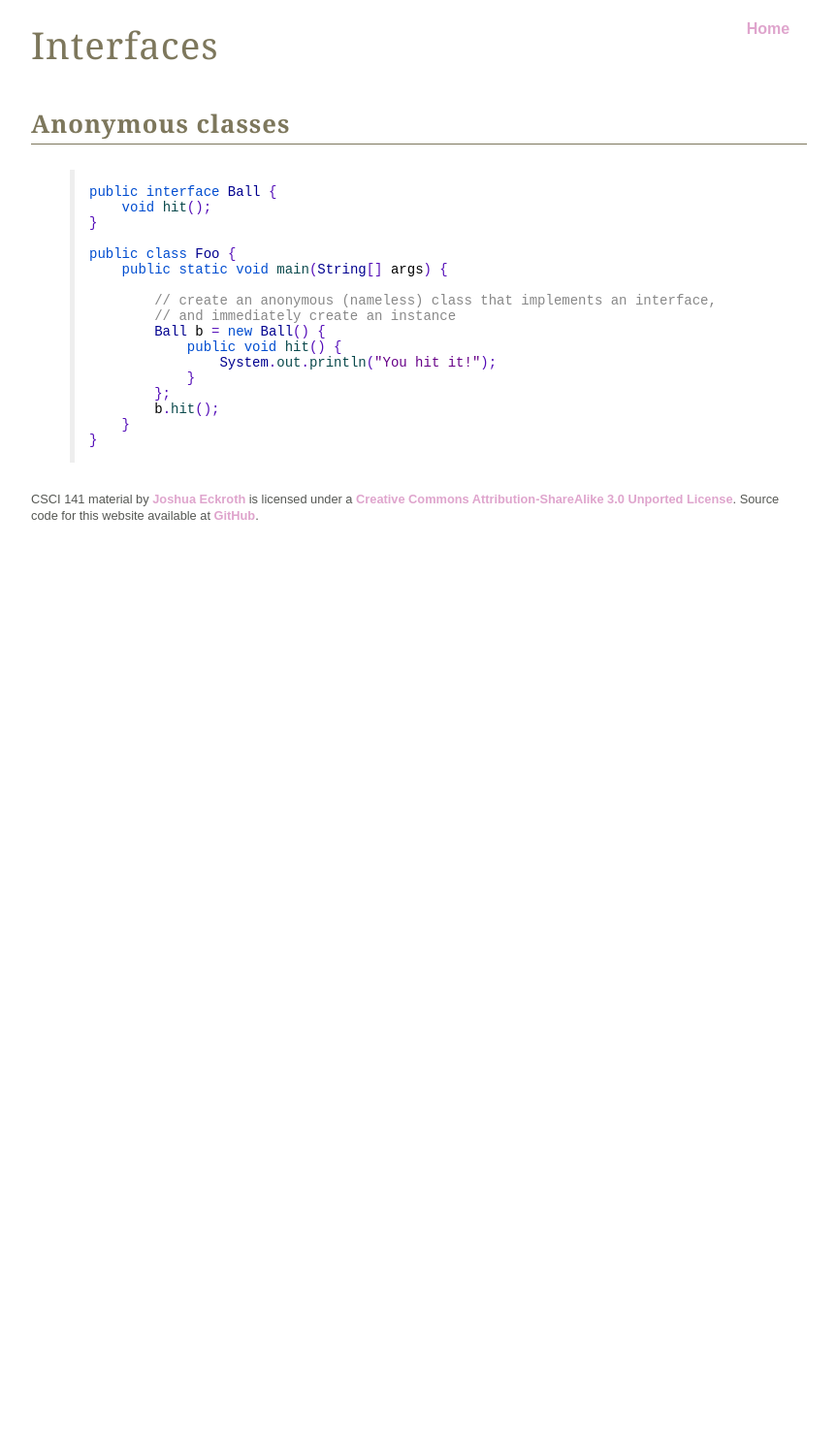
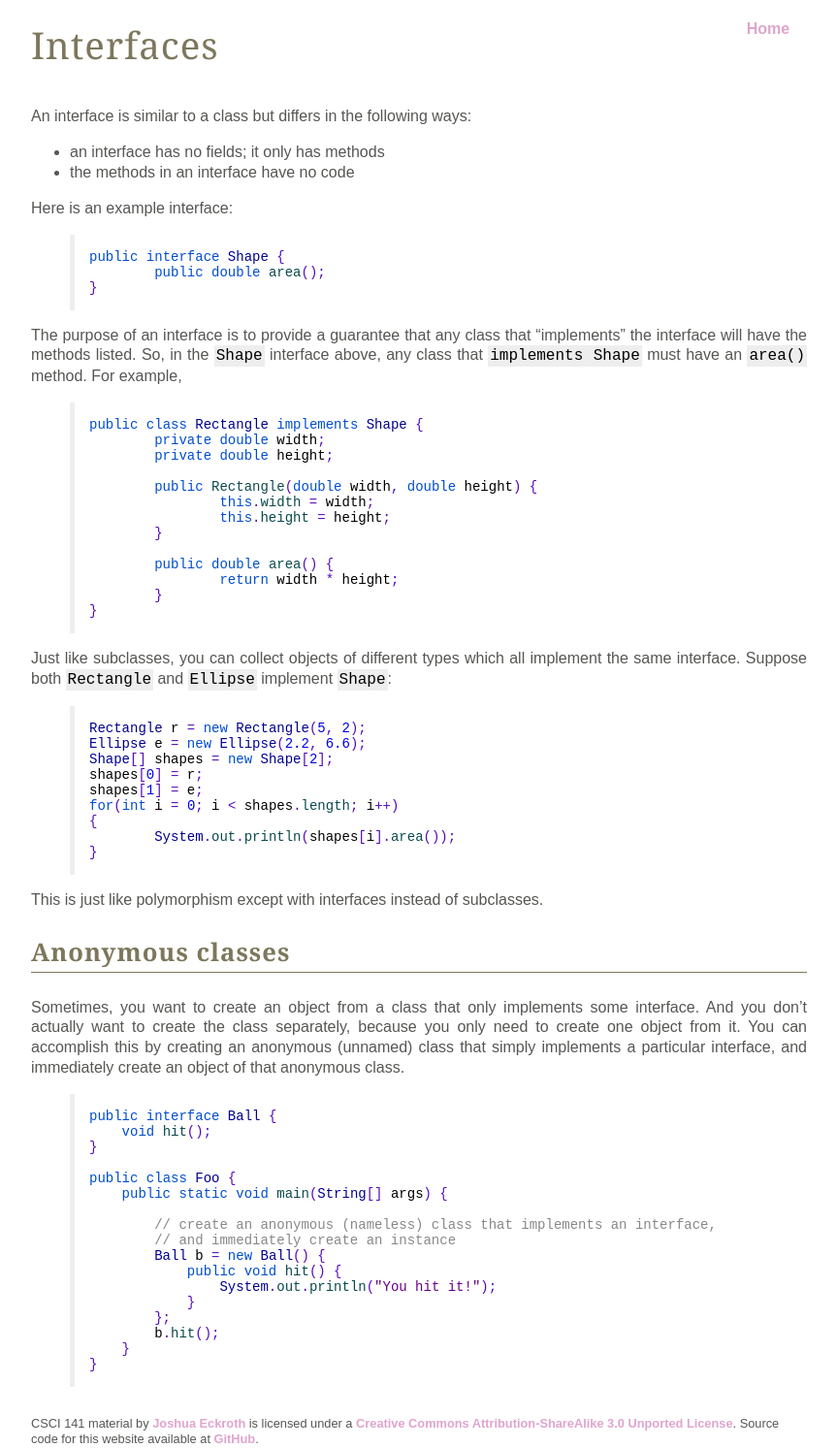
Before and after one commit to joshuaeckroth/csci141-website, a Jekyll site: the page built from lecture/interfaces.markdown, in a window 1280 px wide. Shown: the whole page at 97% size, without its empty margins (208-1071 px from the left). Built offline with Jekyll 4.4.1, drawn with Linux system fonts in a browser that asks for light colours; Markdown is read by kramdown in place of the engine named in the settings; before the commit the page ends 900 px from its top, so only the background shows below that.

Commit message:
Wrote about interfaces.

```diff
--- a/lecture/interfaces.markdown
+++ b/lecture/interfaces.markdown
@@ -3,7 +3,56 @@ title: Interfaces
 layout: default
 ---
 
+An interface is similar to a class but differs in the following ways:
+
+- an interface has no fields; it only has methods
+- the methods in an interface have no code
+
+Here is an example interface:
+
+{% highlight java %}
+public interface Shape {
+	public double area();
+}
+{% endhighlight %}
+
+The purpose of an interface is to provide a guarantee that any class that "implements" the interface will have the methods listed. So, in the `Shape` interface above, any class that `implements Shape` must have an `area()` method. For example,
+
+{% highlight java %}
+public class Rectangle implements Shape {
+	private double width;
+	private double height;
+
+	public Rectangle(double width, double height) {
+		this.width = width;
+		this.height = height;
+	}
+
+	public double area() {
+		return width * height;
+	}
+}
+{% endhighlight %}
+
+Just like subclasses, you can collect objects of different types which all implement the same interface. Suppose both `Rectangle` and `Ellipse` implement `Shape`:
+
+{% highlight java %}
+Rectangle r = new Rectangle(5, 2);
+Ellipse e = new Ellipse(2.2, 6.6);
+Shape[] shapes = new Shape[2];
+shapes[0] = r;
+shapes[1] = e;
+for(int i = 0; i < shapes.length; i++)
+{
+	System.out.println(shapes[i].area());
+}
+{% endhighlight %}
+
+This is just like polymorphism except with interfaces instead of subclasses.
+
 ## Anonymous classes
+
+Sometimes, you want to create an object from a class that only implements some interface. And you don't actually want to create the class separately, because you only need to create one object from it. You can accomplish this by creating an anonymous (unnamed) class that simply implements a particular interface, and immediately create an object of that anonymous class.
 
 {% highlight java %}
 public interface Ball {
```
